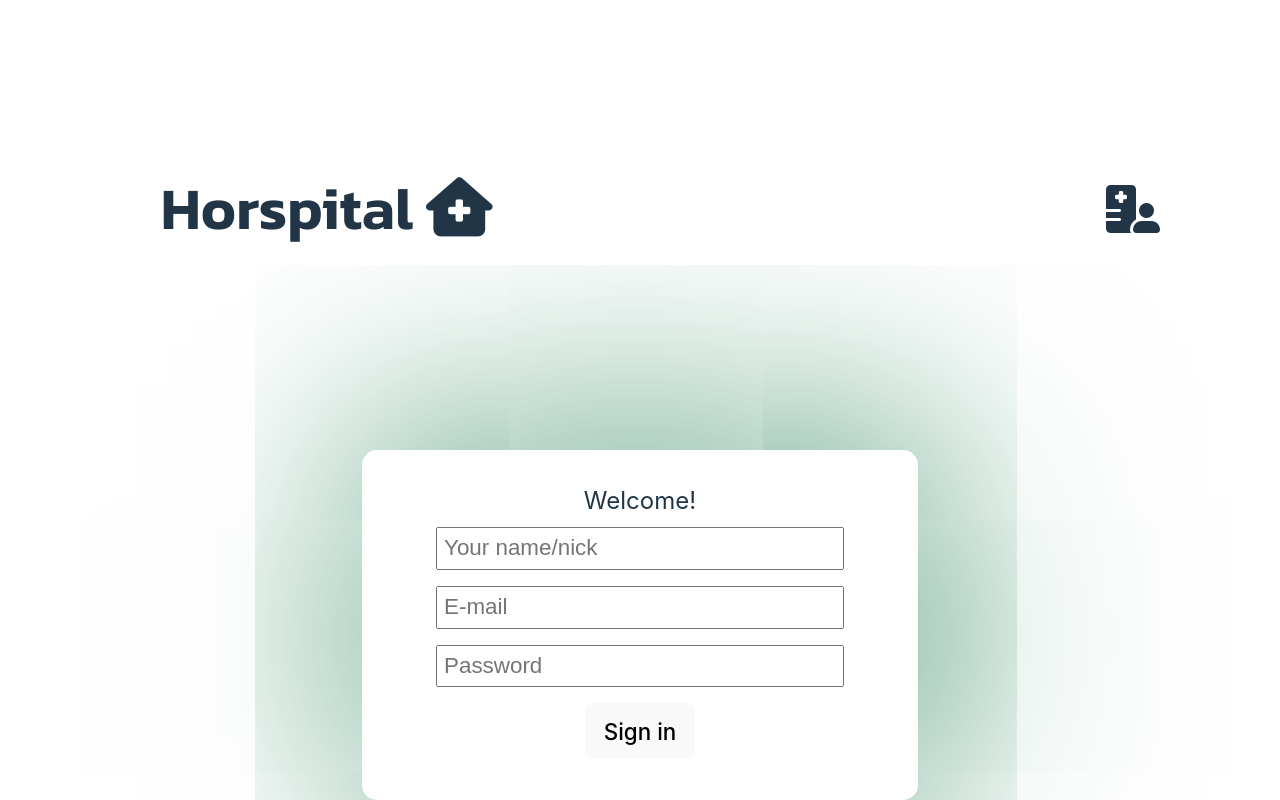
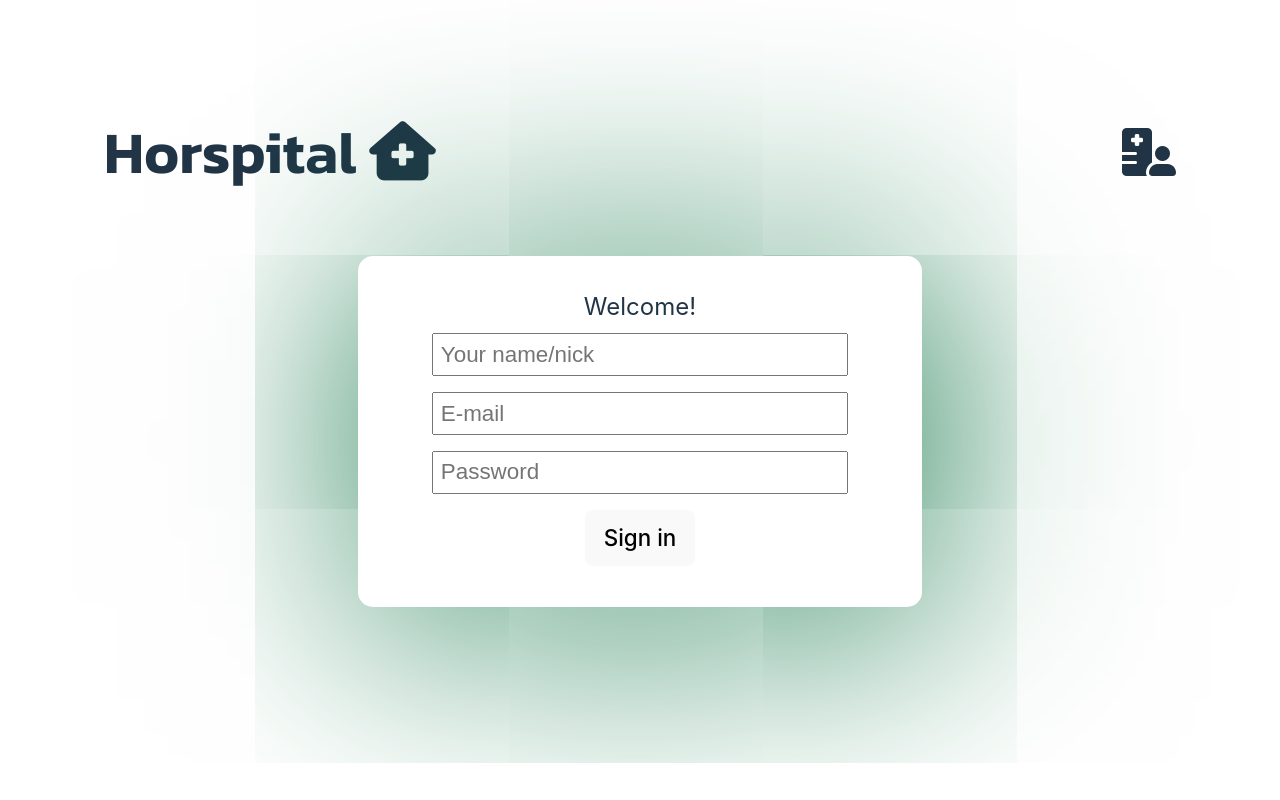
Before and after one commit to kjacyno/horspital, a React (Vite) app: page / in a window 1280 px wide. Built offline with nearby package versions, Linux system fonts and the light colour scheme; no server answers; the HTML template or start-up script is replaced by a standard one.

Commit message:
RWD applied

```diff
--- a/src/App.jsx
+++ b/src/App.jsx
@@ -1,9 +1,8 @@
-
 import './sass/main.scss'
-import  {useEffect, useState} from "react";
+import {useEffect, useState} from "react";
 import LoginBox from "./components/LoginBox.jsx";
 import ClinicView from "./components/ClinicView.jsx";
-import { getAuth, onAuthStateChanged } from "firebase/auth";
+import {getAuth, onAuthStateChanged} from "firebase/auth";
 import {Container} from "@mui/material";
 import Grid from '@mui/material/Unstable_Grid2';
 
@@ -14,7 +13,7 @@ function App() {
 
     useEffect(() => {
         const auth = getAuth();
-        const unsubscribe =onAuthStateChanged(auth, (user) => {
+        const unsubscribe = onAuthStateChanged(auth, (user) => {
             if (user) {
                 setUser(user);
             } else {
@@ -26,15 +25,21 @@ function App() {
         return unsubscribe;
     }, []);
     if (loading) {
-        return <div>Loading...</div> ;
+        return <div>Loading...</div>;
     }
     return (
-        <Container maxWidth="lg">
-            <header>
-                <div><h1 className='logo'>Horspital <i className="fa-solid fa-house-medical"></i></h1></div>
-                <div className="user-icon"><i className="fa-solid fa-hospital-user">{user && <h2>Hi, {user.displayName}.</h2>}</i></div>
-            </header>
-            <Grid container spacing={3}>
+        <Container maxWidth="xl">
+                <header>
+
+                    <div><h1 className='logo'>Horspital <i className="fa-solid fa-house-medical"></i></h1></div>
+
+
+                        <div className="user-icon"><i className="fa-solid fa-hospital-user">{user &&
+                            <h2>Hi, {user.displayName}.</h2>}</i></div>
+
+                </header>
+
+            <Grid container spacing={1}>
                 <Grid xs>
                     <div></div>
                 </Grid>
--- a/src/components/LoginBox.jsx
+++ b/src/components/LoginBox.jsx
@@ -7,9 +7,7 @@ function LoginBox({user, setUser}) {
     const [email, setEmail] = useState('');
     const [password, setPassword] = useState('')
     const [login, setLogin] = useState('');
-
-
-
+    const [isActive, setIsActive] = useState(false)
 
     async function handleNewUser(event) {
         event.preventDefault();
@@ -32,12 +30,14 @@ function LoginBox({user, setUser}) {
 
         }
     }
-
+const handleToggle = () => {
+setIsActive(!isActive)
+    }
     return (
         <section className="login-page">
             <div></div>
             <div className="login-box">
-                <form onSubmit={handleNewUser}>
+                <form onSubmit={handleNewUser} className={isActive ? 'animated-box' : 'login-form'}>
                     <label htmlFor="email">Welcome!</label>
                     <input
                         type="text"
@@ -61,7 +61,7 @@ function LoginBox({user, setUser}) {
                            placeholder='Password'
                            onChange={(event) => setPassword(event.target.value)}
                     />
-                    <button type='submit'>Sign in</button>
+                    <button type='submit' onClick={handleToggle}>Sign in</button>
                 </form>
             </div>
             <div></div>
--- a/src/sass/_app.scss
+++ b/src/sass/_app.scss
@@ -3,39 +3,5 @@
   margin: 0 auto;
   padding: 3rem;
   text-align: center;
+  box-sizing: border-box;
 }
-
-.logo {
-  padding: 1.5em;
-  will-change: filter;
-  transition: filter 300ms;
-}
-.logo:hover {
-  filter: drop-shadow(0 0 2em $primary-color);
-}
-.logo.react:hover {
-  filter: drop-shadow(0 0 2em $primary-color);
-}
-//
-//@keyframes logo-spin {
-//  from {
-//    transform: rotate(0deg);
-//  }
-//  to {
-//    transform: rotate(360deg);
-//  }
-//}
-
-@media (prefers-reduced-motion: no-preference) {
-  a:nth-of-type(2) .logo {
-    animation: logo-spin infinite 20s linear;
-  }
-}
-
-.card {
-  padding: 2em;
-}
-
-.read-the-docs {
-  color: #888;
-}
--- a/src/sass/_header.scss
+++ b/src/sass/_header.scss
@@ -3,14 +3,15 @@ header {
   display: flex;
   align-items: center;
   justify-content: space-between;
-
+  padding: 1rem;
   .fa-solid.fa-hospital-user {
     font-size: 3rem;
-    padding: 3rem;
+    padding: 1rem;
+
   }
 
   h1 {
-    padding: 2rem;
+    padding: 1rem;
     font-family: 'Kanit', sans-serif;
   font-size: 3.7rem;
   }
--- a/src/sass/_index.scss
+++ b/src/sass/_index.scss
@@ -3,6 +3,7 @@
   font-family: Inter, system-ui, Avenir, Helvetica, Arial, sans-serif;
   line-height: 1.5;
   font-weight: 400;
+
 
   color-scheme: light dark;
   color: rgba(255, 255, 255, 0.87);
@@ -29,7 +30,6 @@ body {
   margin: 0 auto;
   box-sizing: border-box;
   place-items: center;
-  min-width: 320px;
   min-height: 100vh;
 }
 
--- a/src/sass/_loginPage.scss
+++ b/src/sass/_loginPage.scss
@@ -1,6 +1,6 @@
 @import "common";
 
-.login-box{
+.login-box {
 
   & form {
     display: flex;
@@ -11,22 +11,21 @@
     padding: 2rem;
     @include box-shadow;
 
-   & input {
-     text-align: left;
-     max-width: 80%;
-   }
+    & input {
+      text-align: left;
+      max-width: 80%;
+    }
 
   }
 }
-.login-page{
-  position: relative;
-  top: 5rem;
-display: grid;
-grid-template-columns: repeat(1, 1fr);
+
+.login-page {
+
   & button {
     font-size: 1.4rem;
     margin: 0.5rem;
   }
+
   input {
     padding: 0.4rem;
     font-size: 1.4rem;
@@ -34,3 +33,30 @@ grid-template-columns: repeat(1, 1fr);
     margin: 0.5rem;
   }
 }
+
+.animated-box {
+  -webkit-animation: slide-out-bck-center 1s ease-in both;
+  animation: slide-out-bck-center 1s ease-in both;
+}
+
+@-webkit-keyframes slide-out-bck-center {
+  0% {
+    transform: translateZ(0);
+    opacity: 1;
+  }
+  100% {
+    transform: translateZ(-1100px);
+    opacity: 0;
+  }
+}
+
+@keyframes slide-out-bck-center {
+  0% {
+    transform: translateZ(0);
+    opacity: 1;
+  }
+  100% {
+    transform: translateZ(-1100px);
+    opacity: 0;
+  }
+}
```
